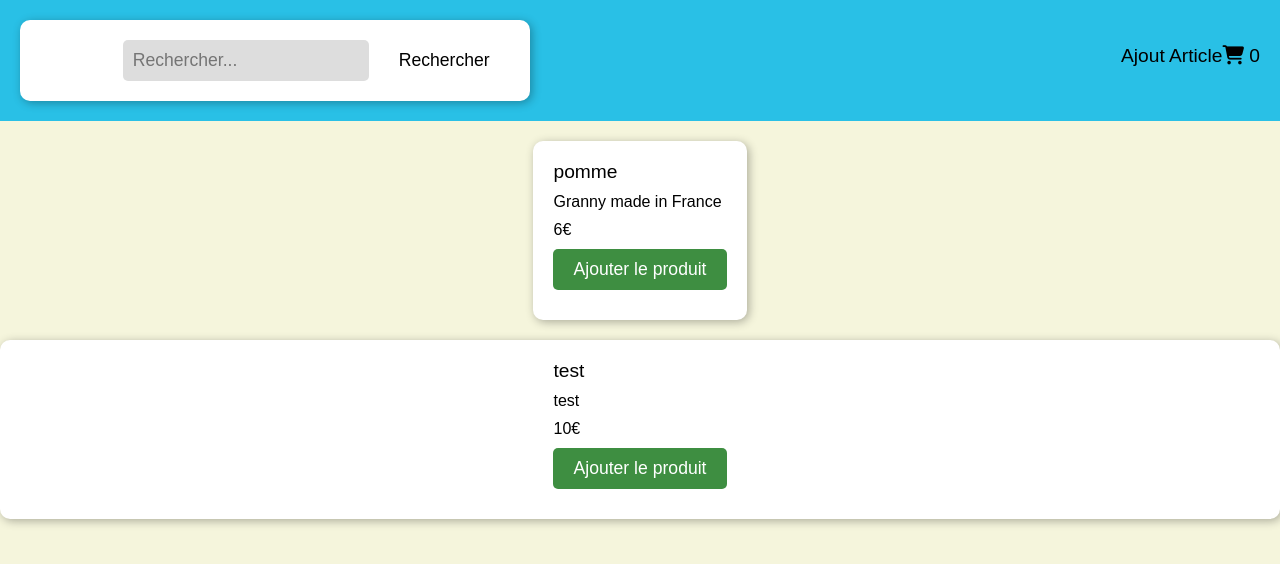
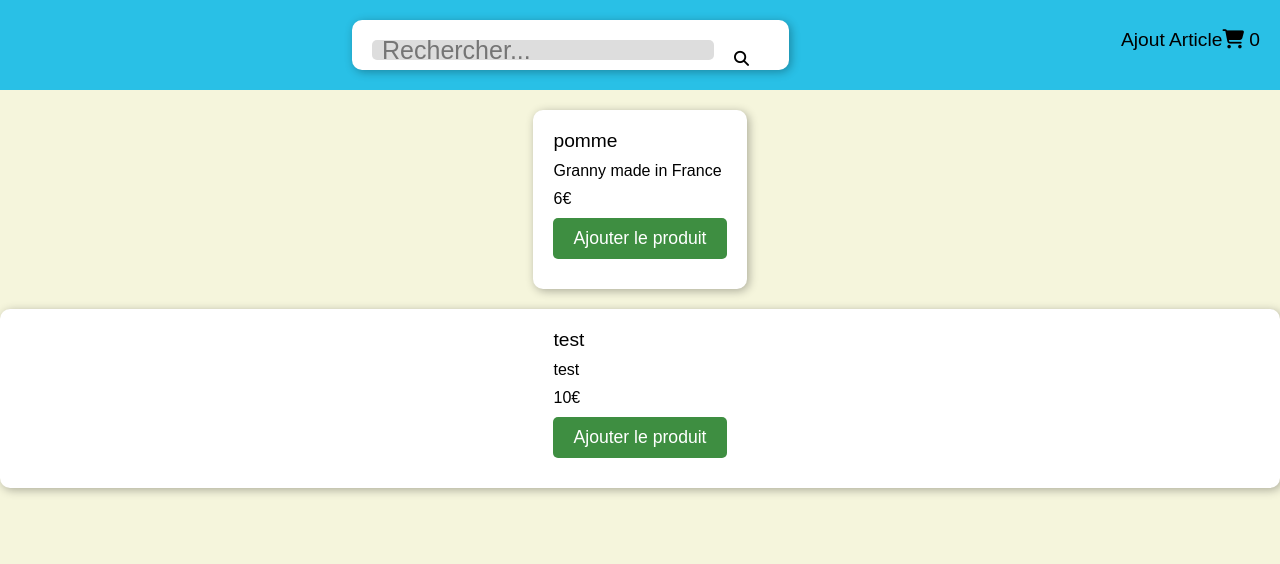
Before and after one commit to Faustine67/Appli_PDO, a PHP site: page / in a window 1280 px wide. Shown: the top 564 px of the page. Run offline with PHP 8.4, Linux system fonts and the light colour scheme; data comes from the database, SQL or seed files in the repository; some libraries are stand-ins or nearby versions.

Commit message:
improving search bar

```diff
--- a/index.css
+++ b/index.css
@@ -23,24 +23,23 @@ body {
   .logo {
     display: flex;
     align-items: right;
-  }
-
-  .logo img {
     height: 50px;
-    margin-right: 20px;
+    margin-right: auto;
+    margin-left: auto;
   }
 
   form {
     display: flex;
-    align-items: center;
+    justify-content: right;
+    margin-left: auto;
+    ;
   }
 
   input[type="search"] {
     padding: 10px;
     border: none;
     background-color: #ddd;
-    margin-right: 10px;
-    font-size: 1.1rem;
+    font-size:25px;
   }
 
   button[type="submit"] {
@@ -48,14 +47,10 @@ body {
     color: #000;
     padding: 10px 20px;
     border: none;
-    font-size: 1.1rem;
-    cursor: pointer;
-    transition: background-color 0.3s ease;
+    font-size: 15px;
+    align-items: top;
   }
 
-  button[type="submit"]:hover {
-    background-color: #ddd;
-  }
 
   /* Define styles for shopping cart */
   .cart {
--- a/index.php
+++ b/index.php
@@ -15,9 +15,8 @@
       <div class="logo">
         <!-- <img src="Images/logo.png"> -->
         <form>
-          <label for="search-input">Rechercher</label>
           <input type="search" id="search-input" placeholder="Rechercher...">
-          <button type="submit">Rechercher</button>
+          <button type="submit"><i class="fa-solid fa-magnifying-glass"></i></button>
         </form>
       </div>
       <div class="cart">
```
